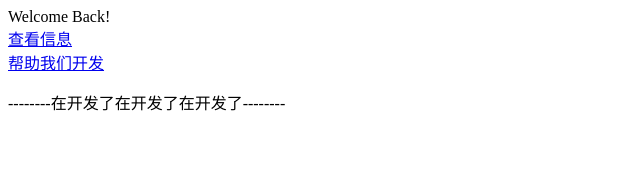
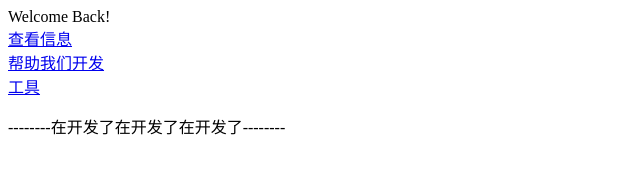
Before and after one commit to cnfreeurl/tanhanze.github.io, a plain HTML site: page index.html in a window 1280 px wide. Shown: the whole page, without its empty margins (0-640 px from the left). Drawn offline with Linux system fonts and the light colour scheme.

Commit message:
Update index.html

```diff
--- a/index.html
+++ b/index.html
@@ -4,5 +4,6 @@
 <a href="/shell.html">查看信息</a>
 </br>
 <a href="https://github.com/tanhanze/tanhanze.github.io/">帮助我们开发</a>
-
+</br>
+<a href="/Tools/index.html">工具</a>
 <p>--------在开发了在开发了在开发了--------</p>
```
